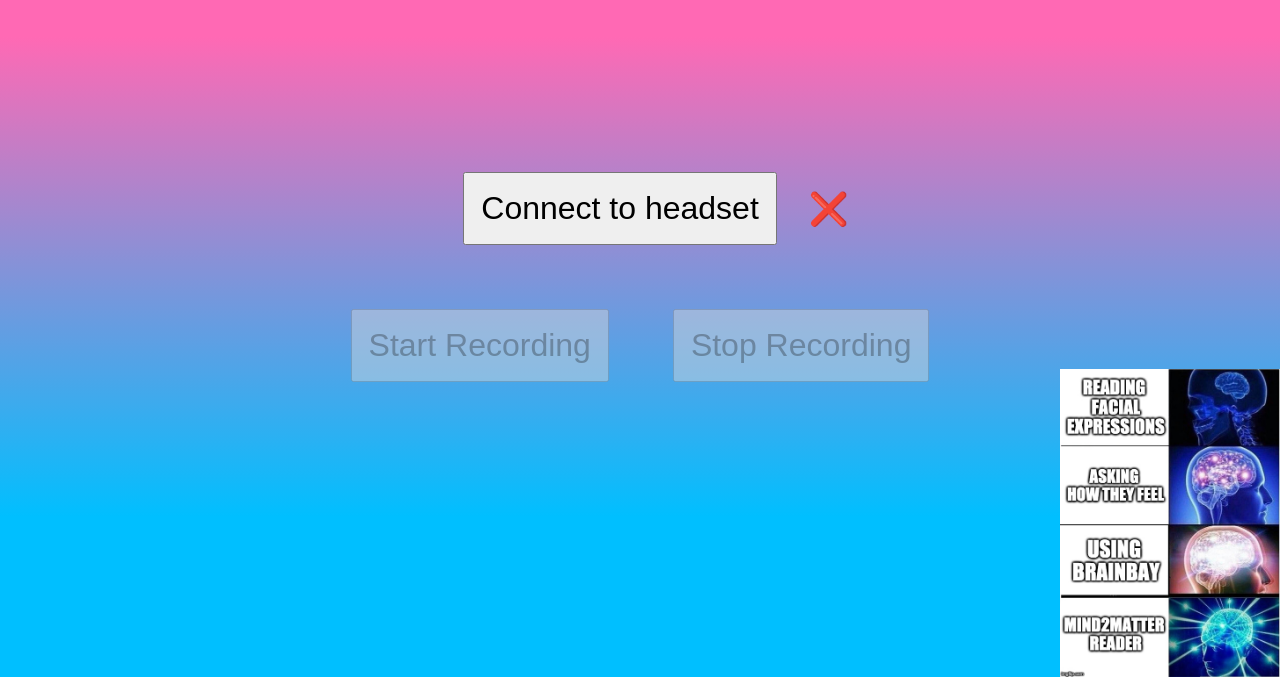
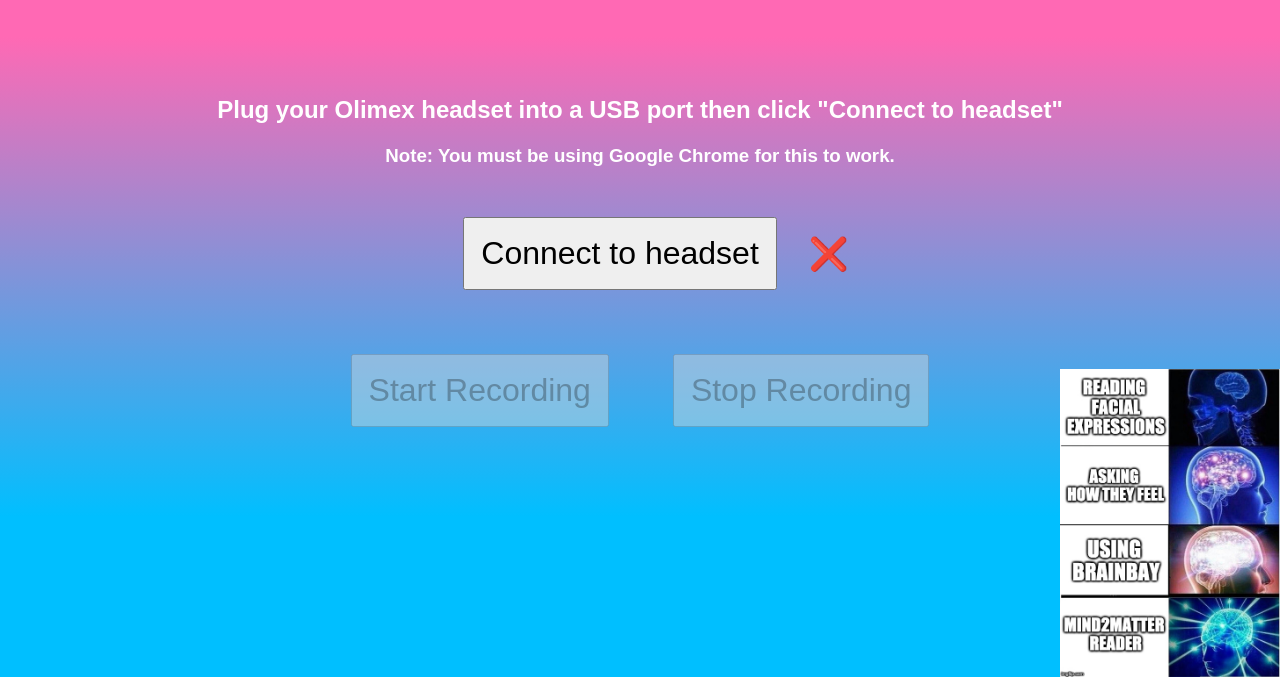
Before and after one commit to Sejori/M2MReader, a plain HTML site: page index.html in a window 1280 px wide. Shown: the part 123-800 px from the top of the page. Drawn offline with Linux system fonts and the light colour scheme.

Commit message:
instructions

```diff
--- a/index.html
+++ b/index.html
@@ -6,10 +6,16 @@
     <link rel="stylesheet" href="style.css">
   </head>
   <body>
+    <div id="instructions">
+      <h2>Plug your Olimex headset into a USB port then click "Connect to headset"</h2>
+      <h3>Note: You must be using Google Chrome for this to work.</h3>
+    </div>
+
     <div>
       <button id="connect-headset-button" onclick="headsetConnect()">Connect to headset</button>
       <h1 id="connection-status">❌</h1>
     </div>
+
     <div>
       <button id="start-recording" onclick="startRecording()">Start Recording</button>
       <button id="stop-recording" onclick="stopRecording()">Stop Recording</button>
--- a/style.css
+++ b/style.css
@@ -1,7 +1,11 @@
-html,body { width:100%; height: 100%; margin: 0; padding: 0; font: sans-serif; }
+html,body { width:100%; height: 100%; margin: 0; padding: 0; font-family: sans-serif; }
 html { background-image: linear-gradient(hotpink 20%, deepskyblue 80%);}
 body { display: flex; flex-direction: column; justify-content: center; align-items: center; background-image: url("33lw66.jpg");  background-repeat: no-repeat; background-size: 220px; background-position: bottom right; }
 div { display: flex; }
+h2 { margin: 0.1rem; }
 
+
+#instructions { flex-direction: column; color: white; align-items: center; }
+
+#connection-status { margin: auto; }
 button { margin: 2rem; padding: 1rem; font-size: 2rem; }
-h1 { margin: auto; }
```
